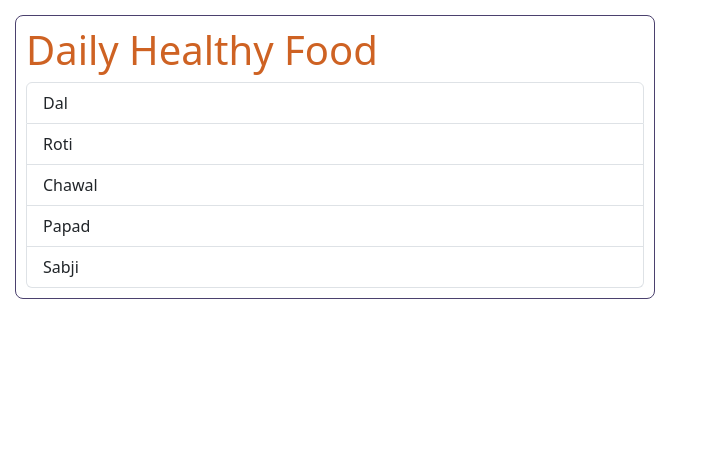
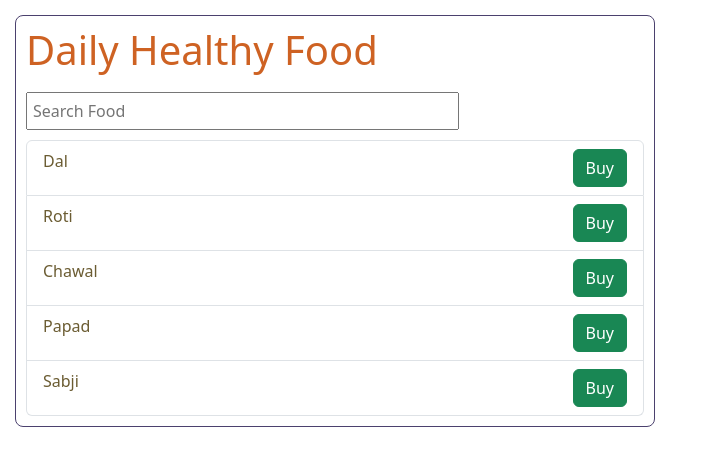
Before and after one commit to NikhilSinghKumar/React-Complete-Course, a React (Vite) app in the folder 19 Mapping/: page / in a window 1280 px wide. Shown: the top 466 px of the page, without its empty margins (0-703 px from the left). Built offline with nearby package versions, Linux system fonts and the light colour scheme.

Commit message:
Handling Events

```diff
--- a/19 Mapping/src/App.jsx
+++ b/19 Mapping/src/App.jsx
@@ -2,6 +2,7 @@ import Container from "./componenets/Container";
 import ErrorMessage from "./componenets/ErrorMessage";
 import FoodItems from "./componenets/FoodItems";
 import "./App.css";
+import FoodInput from "./componenets/FoodInput";
 
 function App() {
   let foodItems = ["Dal", "Roti", "Chawal", "Papad", "Sabji"];
@@ -9,6 +10,7 @@ function App() {
     <Container>
       <h1 className="food-heading">Daily Healthy Food</h1>
       <ErrorMessage items={foodItems} />
+      <FoodInput />
       <FoodItems items={foodItems} />
     </Container>
   );
--- /dev/null
+++ b/19 Mapping/src/componenets/FoodInput.jsx
@@ -0,0 +1,17 @@
+import styles from "./FoodInput.module.css";
+function FoodInput() {
+  function handleOnChange(event) {
+    console.log(event.target.value);
+  }
+
+  return (
+    <input
+      className={styles.foodInput}
+      type="text"
+      placeholder="Search Food"
+      onChange={handleOnChange}
+    />
+  );
+}
+
+export default FoodInput;
--- /dev/null
+++ b/19 Mapping/src/componenets/FoodInput.module.css
@@ -0,0 +1,5 @@
+.foodInput{
+  width: 70%;
+  margin: 10px 0px;
+  padding: 5px;
+}
--- a/19 Mapping/src/componenets/Item.jsx
+++ b/19 Mapping/src/componenets/Item.jsx
@@ -1,5 +1,22 @@
+import styles from "./Item.module.css";
+
 function Item(props) {
-  return <li className="list-group-item">{props.foodList}</li>;
+  function handleBuyButtonOnClick(event) {
+    console.log(event);
+    console.log(`${props.foodList} ordered`);
+  }
+
+  return (
+    <li className={`${styles.hfdItems} list-group-item`}>
+      <span className={styles.hfdSpan}>{props.foodList}</span>
+      <button
+        className={`${styles.button} btn btn-success`}
+        onClick={(event) => handleBuyButtonOnClick(event)}
+      >
+        Buy
+      </button>
+    </li>
+  );
 }
 
 export default Item;
--- a/19 Mapping/src/componenets/Item.module.css
+++ b/19 Mapping/src/componenets/Item.module.css
@@ -0,0 +1,12 @@
+.button {
+  float: right;
+}
+
+.hfdItems {
+  background-color: khaki;
+}
+
+.hfdSpan {
+  font-weight: 500;
+  color: rgb(107, 92, 50);
+}
```
